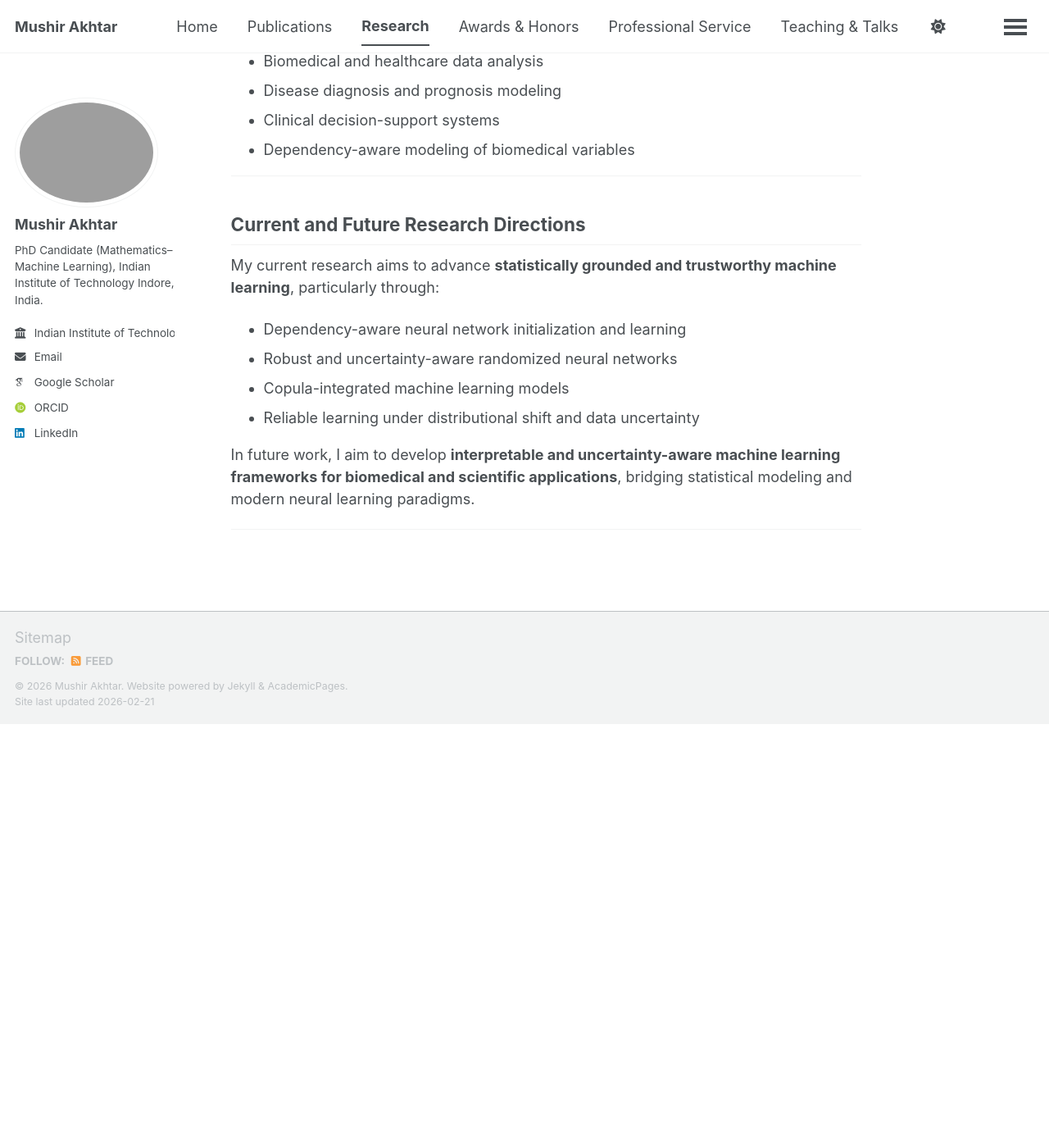
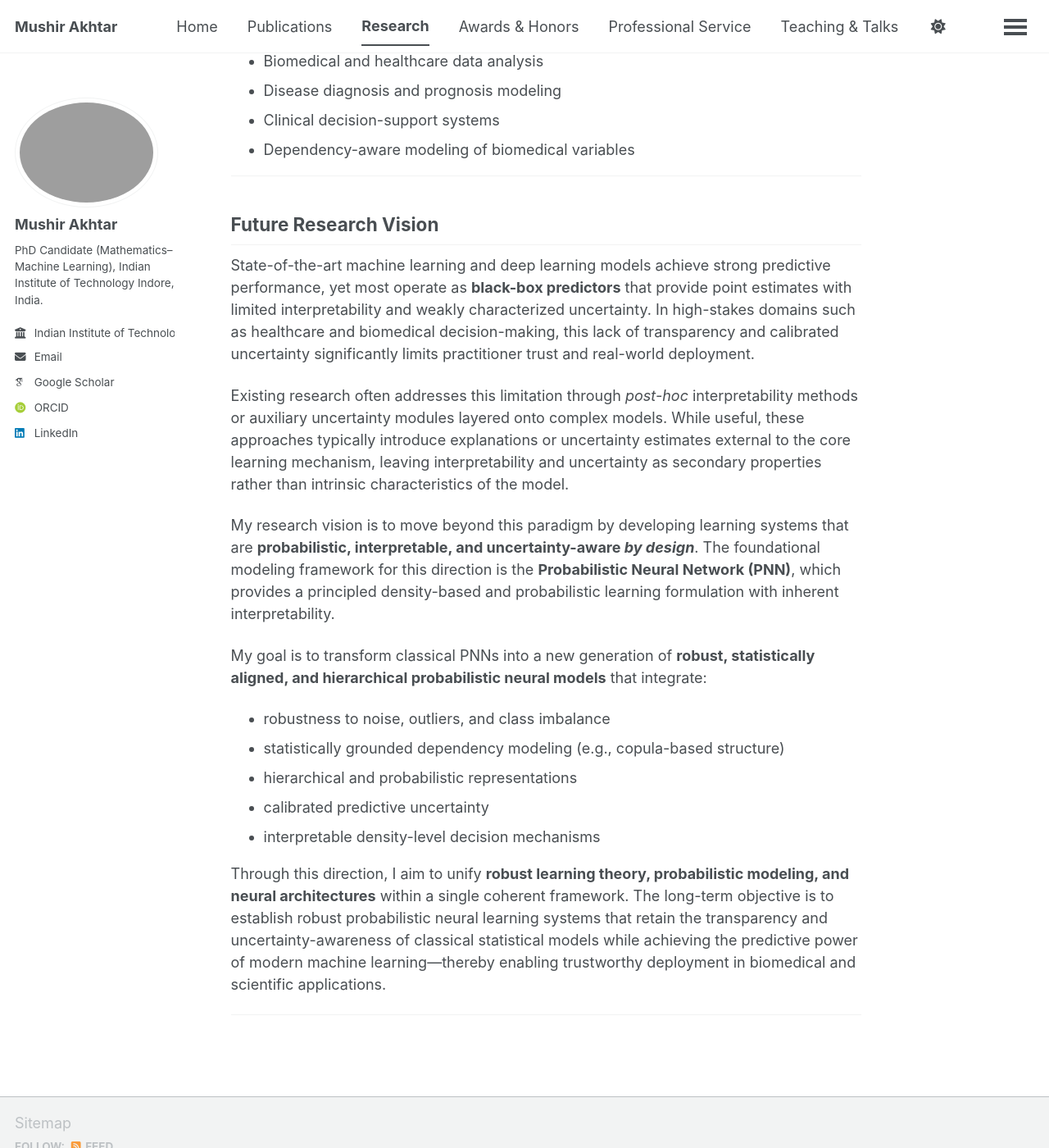
Before and after one commit to mushir-akhtar/mushir-akhtar.github.io, a Jekyll site: the page built from _pages/research.md, in a window 1280 px wide and 1400 px high, scrolled down 2814 px. Shown: the whole window at 82% size. Built offline with Jekyll 4.4.1, drawn with Linux system fonts in a browser that asks for light colours; some web fonts are replaced; a script bundle is joined from its source files by our own code; library files that are not in the unit come from our copies; before the commit the page ends 3697 px from its top, so only the background shows below that.

Commit message:
Update research.md

```diff
--- a/_pages/research.md
+++ b/_pages/research.md
@@ -64,15 +64,23 @@ Key application areas include:
 
 ---
 
-## Current and Future Research Directions
+## Future Research Vision
 
-My current research aims to advance **statistically grounded and trustworthy machine learning**, particularly through:
+State-of-the-art machine learning and deep learning models achieve strong predictive performance, yet most operate as **black-box predictors** that provide point estimates with limited interpretability and weakly characterized uncertainty. In high-stakes domains such as healthcare and biomedical decision-making, this lack of transparency and calibrated uncertainty significantly limits practitioner trust and real-world deployment.
 
-- Dependency-aware neural network initialization and learning
-- Robust and uncertainty-aware randomized neural networks
-- Copula-integrated machine learning models
-- Reliable learning under distributional shift and data uncertainty
+Existing research often addresses this limitation through *post-hoc* interpretability methods or auxiliary uncertainty modules layered onto complex models. While useful, these approaches typically introduce explanations or uncertainty estimates external to the core learning mechanism, leaving interpretability and uncertainty as secondary properties rather than intrinsic characteristics of the model.
 
-In future work, I aim to develop **interpretable and uncertainty-aware machine learning frameworks for biomedical and scientific applications**, bridging statistical modeling and modern neural learning paradigms.
+My research vision is to move beyond this paradigm by developing learning systems that are **probabilistic, interpretable, and uncertainty-aware *by design***. The foundational modeling framework for this direction is the **Probabilistic Neural Network (PNN)**, which provides a principled density-based and probabilistic learning formulation with inherent interpretability.
+
+My goal is to transform classical PNNs into a new generation of **robust, statistically aligned, and hierarchical probabilistic neural models** that integrate:
+
+- robustness to noise, outliers, and class imbalance
+- statistically grounded dependency modeling (e.g., copula-based structure)
+- hierarchical and probabilistic representations
+- calibrated predictive uncertainty
+- interpretable density-level decision mechanisms
+
+Through this direction, I aim to unify **robust learning theory, probabilistic modeling, and neural architectures** within a single coherent framework. The long-term objective is to establish robust probabilistic neural learning systems that retain the transparency and uncertainty-awareness of classical statistical models while achieving the predictive power of modern machine learning—thereby enabling trustworthy deployment in biomedical and scientific applications.
+
 
 ---
```
